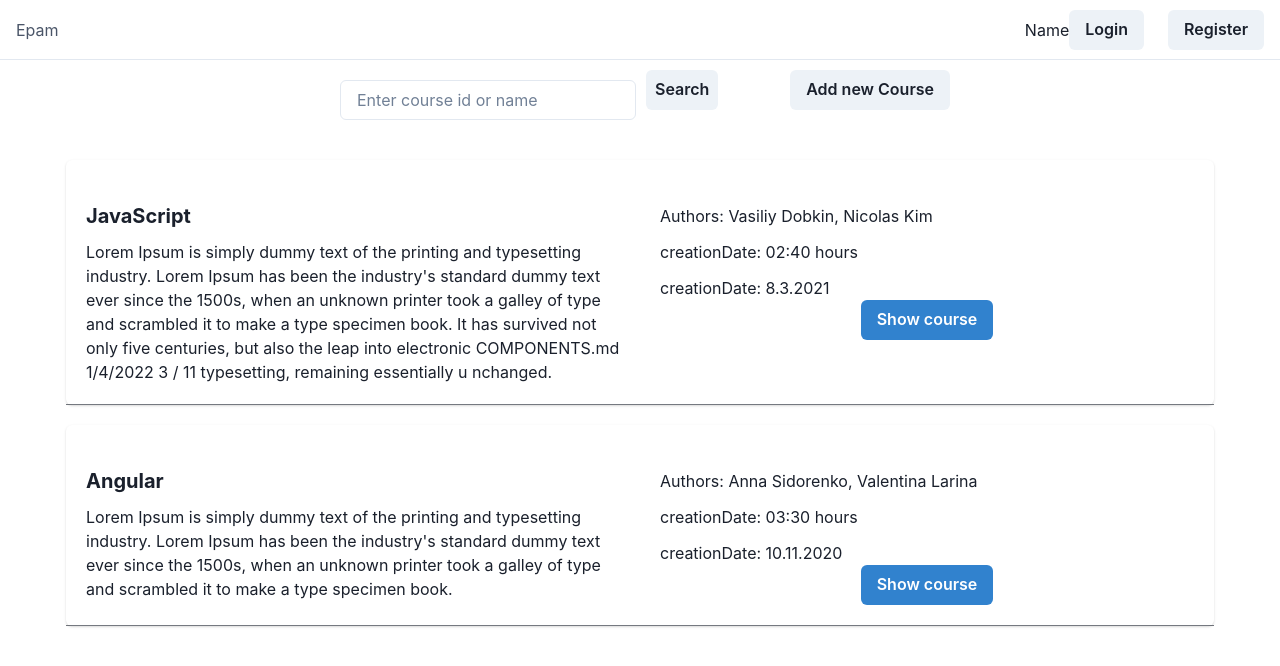
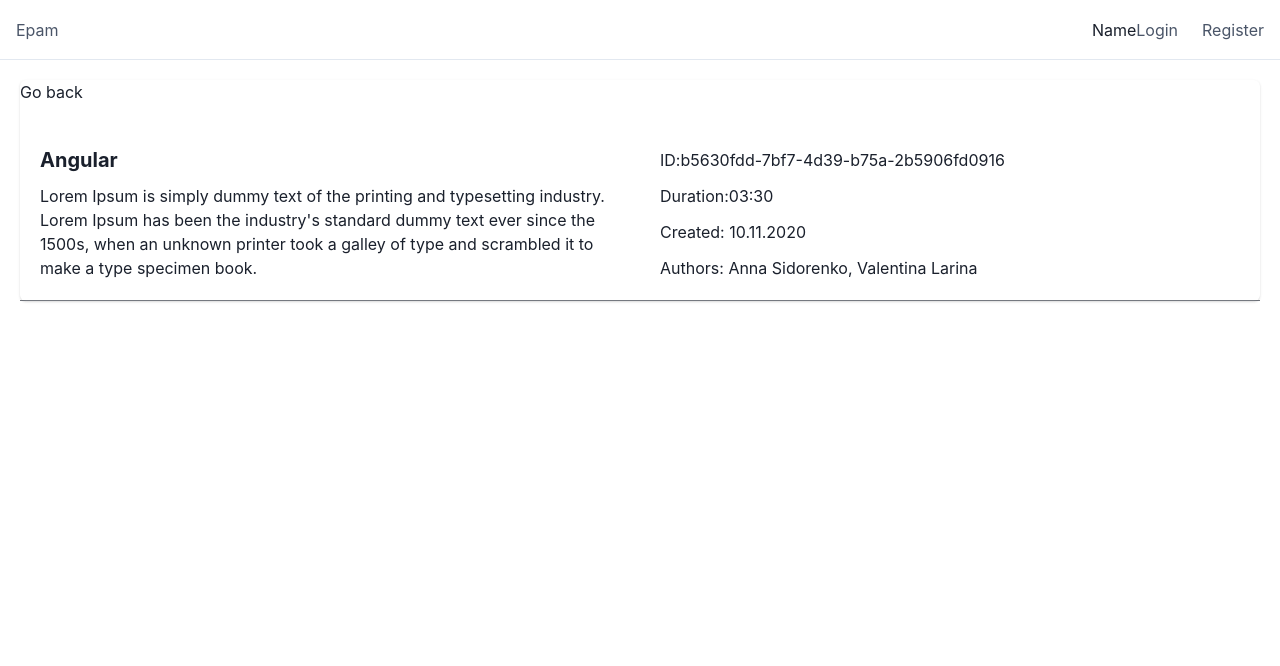
Before and after one commit to BohdanNikolaychuk/react_hw, a React (Vite) app in the folder courses-app/: page /courses/b5630fdd-7bf7-4d39-b75a-2b5906fd0916 in a window 1280 px wide. Shown: the top 666 px of the page. Built offline with nearby package versions, Linux system fonts and the light colour scheme.

Commit message:
refactor(info): add info page

```diff
--- a/courses-app/package.json
+++ b/courses-app/package.json
@@ -12,6 +12,7 @@
     "@chakra-ui/react": "^2.4.4",
     "@emotion/react": "^11.10.5",
     "@emotion/styled": "^11.10.5",
+    "axios": "^1.2.1",
     "framer-motion": "^7.10.2",
     "react": "^18.2.0",
     "react-dom": "^18.2.0",
@@ -30,6 +31,7 @@
     "eslint-plugin-n": "^15.6.0",
     "eslint-plugin-promise": "^6.1.1",
     "eslint-plugin-react": "^7.31.11",
+    "husky": "^8.0.2",
     "typescript": "^4.9.4",
     "vite": "^4.0.0"
   }
--- a/courses-app/src/App.tsx
+++ b/courses-app/src/App.tsx
@@ -1,12 +1,24 @@
 
-import { Loyout } from './components/Loyout/Loyout';
-import Header from './components/Header/Header';
+import { Layout } from './components/Layout/Layout';
+
+import { Routes, Route } from 'react-router-dom';
+import {Courses} from './components/Courses/Courses';
+import CourseInfo from './pages/CourseInfo/CourseInfo';
+import Login from './pages/Login/Login';
+import Register from './pages/Register/Register';
 
 function App() {
   return (
     <>
-      <Header></Header>
-      <Loyout></Loyout>
+      <Routes>
+        <Route path="/" element={<Layout />}>
+          <Route index element={<Courses />} />
+          <Route path="/courses" element={<Courses />} />
+          <Route path="login" element={<Login />} />
+          <Route path="register" element={<Register />} />
+          <Route path="/courses/:courseId" element={<CourseInfo />} />
+        </Route>
+      </Routes>
     </>
   );
 }
--- a/courses-app/src/components/Courses/components/CourseCard/CourseCard.tsx
+++ b/courses-app/src/components/Courses/components/CourseCard/CourseCard.tsx
@@ -7,16 +7,16 @@
 	Heading,
 	Divider,
 	Flex,
-	Box,
-  Button
+	Box
 } from '@chakra-ui/react';
-
+import { Link } from 'react-router-dom';
 import { mockedAuthorsList } from '../../../../constant/constant';
 import toHoursAndMinutes from '../../../../helpers/toHoursAndMinutes';
 import { formatDate } from '../../../../helpers/formatDate';
 import { IList } from '../../../../@types/IList';
-import { IAuthors } from '../../../../@types/IAuthors';
+
 export const CourseCard = ({
+  id,
 	title,
 	description,
 	creationDate,
@@ -58,9 +58,7 @@
             </Text>
           </Stack>
           <Box display="flex" justifyContent={'center'}>
-            <Button variant="solid" colorScheme="blue">
-              Show course
-            </Button>
+            <Link to={`/courses/${id}`}>Show course</Link>
           </Box>
         </CardBody>
       </Flex>
--- a/courses-app/src/components/Header/Header.tsx
+++ b/courses-app/src/components/Header/Header.tsx
@@ -1,8 +1,9 @@
 import { Box, Flex, Text, Stack, useColorModeValue,Button } from '@chakra-ui/react';
 import { Logo } from './components/Logo/Logo';
+import { Link } from 'react-router-dom';
 
 
-export default function Header() {
+export default function Header()  {
 	return (
     <Box>
       <Flex
@@ -21,8 +22,10 @@
 
         <Text color={useColorModeValue('gray.800', 'white')}>Name</Text>
         <Stack flex={{ base: 1, md: 0 }} justify={'flex-end'} direction={'row'} spacing={6}>
-          <Button>Login</Button>
-          <Button>Register</Button>
+          <Link to="/login">
+            Login
+          </Link>
+          <Link to="/register">Register</Link>
         </Stack>
       </Flex>
     </Box>
--- /dev/null
+++ b/courses-app/src/components/Layout/Layout.tsx
@@ -0,0 +1,14 @@
+
+import { Outlet } from 'react-router-dom';
+import Header from '../Header/Header';
+
+
+
+export const Layout = () => {
+  return (
+    <>
+      <Header></Header>
+      <Outlet />
+    </>
+  );
+}
--- a/courses-app/src/components/Loyout/Loyout.tsx
+++ /dev/null
@@ -1,11 +0,0 @@
-import React from 'react'
-import { Courses } from '../Courses/Courses';
-
-
-export const Loyout = () => {
-  return (
-    <>
-      <Courses></Courses>
-    </>
-  );
-}
--- a/courses-app/src/helpers/formatDate.ts
+++ b/courses-app/src/helpers/formatDate.ts
@@ -1,3 +1,3 @@
-export function formatDate(date:string) :string{
+export function formatDate(date:string) {
   return date.replace(/\//g, '.');
 }
--- a/courses-app/src/main.tsx
+++ b/courses-app/src/main.tsx
@@ -2,12 +2,14 @@
 import ReactDOM from 'react-dom/client'
 import App from './App'
 import { ChakraProvider } from '@chakra-ui/react'
-
+import { BrowserRouter } from 'react-router-dom';
 
 ReactDOM.createRoot(document.getElementById('root') as HTMLElement).render(
-  <React.StrictMode>
+
     <ChakraProvider>
-      <App />
+      <BrowserRouter>
+        <App />
+      </BrowserRouter>
     </ChakraProvider>
-  </React.StrictMode>,
+
 );
--- a/courses-app/src/pages/CourseInfo/CourseInfo.tsx
+++ b/courses-app/src/pages/CourseInfo/CourseInfo.tsx
@@ -1,9 +1,61 @@
-import React from 'react'
 
+import React from 'react';
+import { Card, CardBody, Stack, Text, Heading, Divider, Flex, Box } from '@chakra-ui/react';
+import { useParams, Link } from 'react-router-dom';
+import { mockedCoursesList, mockedAuthorsList } from '../../constant/constant';
+import { formatDate } from '../../helpers/formatDate';
+import toHoursAndMinutes from './../../helpers/toHoursAndMinutes';
 const CourseInfo = () => {
+  const { courseId } = useParams();
+
+
+  const courses  = mockedCoursesList.find((course) => {
+    return course.id === courseId;
+  });
+
+  const getAuthors = (authorIds: string[]) => {
+    return courses?.authors?.map((authorId, index) => {
+      const author = mockedAuthorsList.find((author) => author.id === authorId);
+      if (index === authorIds.length - 1) return author?.name;
+      return author?.name + ', ';
+    });
+  };
+
+  const authorText = getAuthors(courses?.authors!);
+
   return (
-    <div>CourseInfo</div>
-  )
-}
+    <>
+      <Card m={'20px'}>
+        <Link to="/courses">Go back</Link>
+        <Flex>
+          <CardBody w={'100%'}>
+            <Stack mt="6" spacing="3">
+              <Heading size="md">{courses?.title}</Heading>
+              <Text>{courses?.description}</Text>
+            </Stack>
+          </CardBody>
+          <CardBody w={'100%'}>
+            <Stack mt="6" spacing="3">
+              <Text>
+                <span> ID:{courses?.id} </span>
+              </Text>
 
-export default CourseInfo
+              <Text>
+                <span> Duration:{toHoursAndMinutes(courses?.duration as number)} </span>
+              </Text>
+              <Text>
+                <span> Created: {formatDate(courses?.creationDate as string)} </span>
+              </Text>
+              <Text>
+                <span> Authors: {authorText}</span>
+              </Text>
+            </Stack>
+          </CardBody>
+        </Flex>
+        <Divider />
+      </Card>
+    </>
+  );
+};
+
+export default CourseInfo;
--- a/courses-app/src/pages/Login/Login.tsx
+++ b/courses-app/src/pages/Login/Login.tsx
@@ -1,4 +1,4 @@
-import React from 'react';
+import { Link } from 'react-router-dom';
 import {
   Flex,
   Heading,
@@ -9,6 +9,7 @@
   Switch,
   useColorMode,
   useColorModeValue,
+  Text,
 } from '@chakra-ui/react';
 
 const Login = () => {
@@ -24,6 +25,9 @@
         <Button colorScheme="teal" mb={8}>
           Log In
         </Button>
+                <Text mb={6}>
+          If you not have an account you can <Link to="/login">Login</Link>
+        </Text>
         <FormControl display="flex" alignItems="center">
           <FormLabel htmlFor="dark_mode" mb="0">
             Enable Dark Mode?
--- a/courses-app/src/pages/Register/Register.tsx
+++ b/courses-app/src/pages/Register/Register.tsx
@@ -1,4 +1,4 @@
-
+import { Link } from 'react-router-dom';
 import {
   Flex,
   Heading,
@@ -9,6 +9,7 @@
   Switch,
   useColorMode,
   useColorModeValue,
+  Text
 } from '@chakra-ui/react';
 
 const Register = () => {
@@ -18,12 +19,19 @@
   return (
     <Flex h="100vh" alignItems="center" justifyContent="center">
       <Flex flexDirection="column" bg={formBackground} p={12} borderRadius={8} boxShadow="lg">
-        <Heading mb={6}>Register</Heading>
+        <Heading mb={6}>Registration</Heading>
+        <Input placeholder="Name" type="text" variant="filled" mb={6} />
         <Input placeholder="johndoe@gmail.com" type="email" variant="filled" mb={3} />
+
         <Input placeholder="**********" type="password" variant="filled" mb={6} />
         <Button colorScheme="teal" mb={8}>
-         Register
+          Registar
         </Button>
+
+        <Text mb={6}>
+          If you have an account you can <Link to="/login">Login</Link>
+        </Text>
+
         <FormControl display="flex" alignItems="center">
           <FormLabel htmlFor="dark_mode" mb="0">
             Enable Dark Mode?
```
Also changed, not shown: courses-app/src/@types/IList.ts (+6 -6 lines), 1 other file (tests, documents, lock files or other folders).
